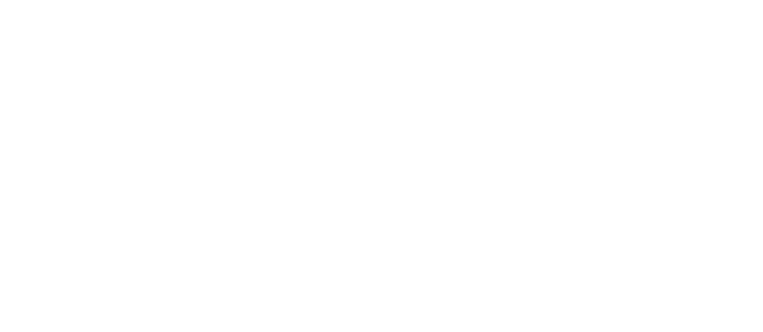
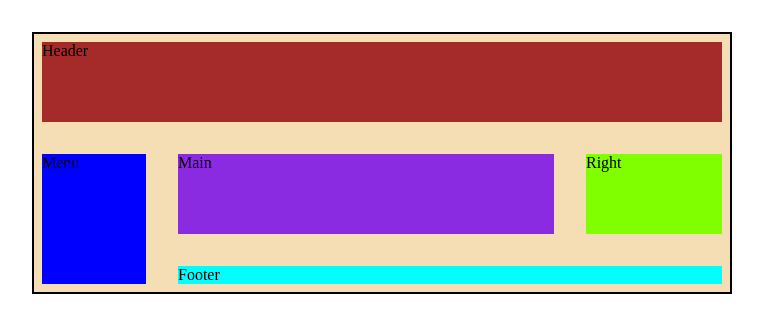
Before and after one commit to Tausifqureshi/CSS-Revision, a plain HTML site: page Grid/grid.html in a window 1280 px wide. Shown: the whole page, without its empty margins (258-1021 px from the left). Drawn offline with Linux system fonts and the light colour scheme.

Commit message:
Display-Grid

```diff
--- /dev/null
+++ b/Grid/grid.css
@@ -0,0 +1,67 @@
+*{
+    margin: 0;
+    padding: 0;
+    box-sizing: border-box;
+}
+
+
+.container {
+    background-color: wheat;
+    border: 2px solid black;
+    padding: .5em;
+    width: 700px;
+    margin: 2em auto;
+    display: grid;
+    gap: 2em;
+    grid-template-rows: repeat(3, 10rem);
+    grid-template-columns: repeat(5, 1fr); /* Assuming 5 columns */
+    grid-template-areas:
+    /* 'header header header header header'
+    'menu main main main right right'
+    'menu footer footer footer footer footer'; */
+    'header header header header header '
+    'menu main main main right right'
+    'menu footer footer footer footer ';
+
+}
+
+.item-1{
+background-color: brown;
+grid-area: header;
+}
+.item-2{
+    background-color: blue;
+    grid-area: menu;
+}
+
+.item-3{
+background-color: blueviolet;
+grid-area: main;
+
+}
+.item-4{
+background-color: chartreuse;
+    grid-area: right;
+
+}
+.item-5{
+background-color: cyan;
+    grid-area:  footer;
+
+}
+.item-6{
+background-color: chocolate;
+
+}
+
+.item-1{
+    /* grid-template-columns: repeat(3, 1fr); */
+background-color: brown;
+grid-area: header;
+/* grid-row: 1 / 2;
+ grid-column: 2 / 3; */
+
+/* grid-area: row-start / column-start / row-end / column-end;  grid-area ko lihkne ka ye sahi tarika hai*/
+/* grid-area:  2 / 2 / 3 / 2; */
+
+}
--- a/Grid/grid.html
+++ b/Grid/grid.html
@@ -4,8 +4,66 @@
     <meta charset="UTF-8">
     <meta name="viewport" content="width=device-width, initial-scale=1.0">
     <title>Display-Grid</title>
+
+  <style>
+    * {
+    margin: 0;
+    padding: 0;
+    box-sizing: border-box;
+}
+
+.container {
+    background-color: wheat;
+    border: 2px solid black;
+    padding: .5em;
+    width: 700px;
+    margin: 2em auto;
+    display: grid;
+    gap: 2em;
+    grid-template-rows: repeat(2, 5em);
+    grid-template-columns: repeat(5, 1fr);
+    grid-template-areas:
+    'header header header header header header'
+    'menu main main main right right'
+    'menu footer footer footer footer footer';
+}
+
+.item-1 {
+    background-color: brown;
+    grid-area: header;
+}
+
+.item-2 {
+    background-color: blue;
+    grid-area: menu;
+}
+
+.item-3 {
+    background-color: blueviolet;
+    grid-area: main;
+}
+
+.item-4 {
+    background-color: chartreuse;
+    grid-area: right;
+}
+
+.item-5 {
+    background-color: cyan;
+    grid-area: footer;
+}
+
+  </style>
+
 </head>
 <body>
+    <div class="container">
+        <div class="item-1">Header</div>
+        <div class="item-2">Menu</div>
+        <div class="item-3">Main</div>
+        <div class="item-4">Right</div>
+        <div class="item-5">Footer</div>
 
+    </div>
 </body>
 </html>
--- a/Practical Use/index.css
+++ b/Practical Use/index.css
@@ -6,7 +6,8 @@ h1{
   /* translate: ; */
   /* scale: ; */
   /* rotate: ; */
-  display: ;
+  display: grid;
+
 
 }
 
```
Also changed, not shown: Grid/c.html (added, +45 -0 lines), Grid/grid.js (+18 -2 lines).
